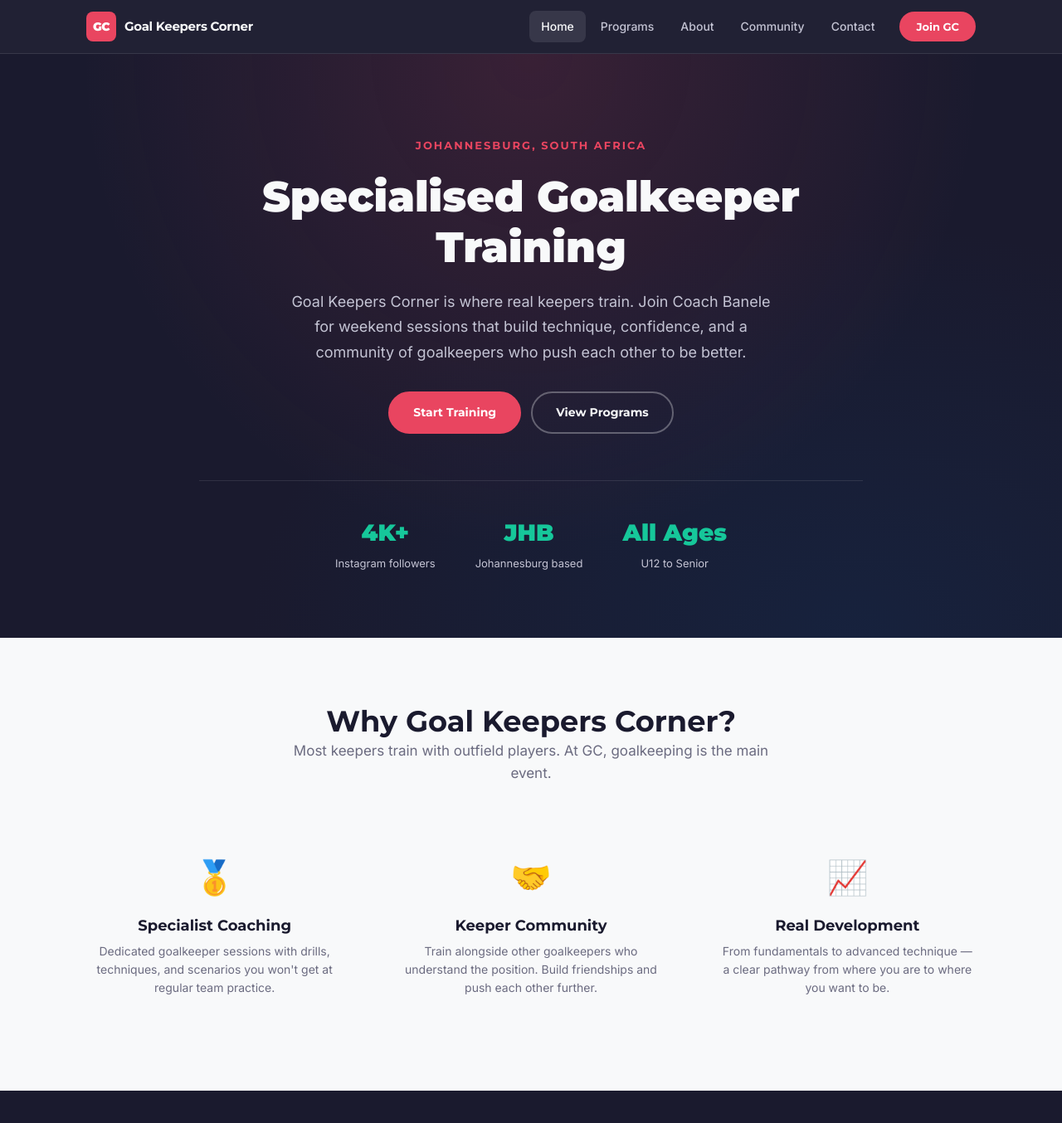
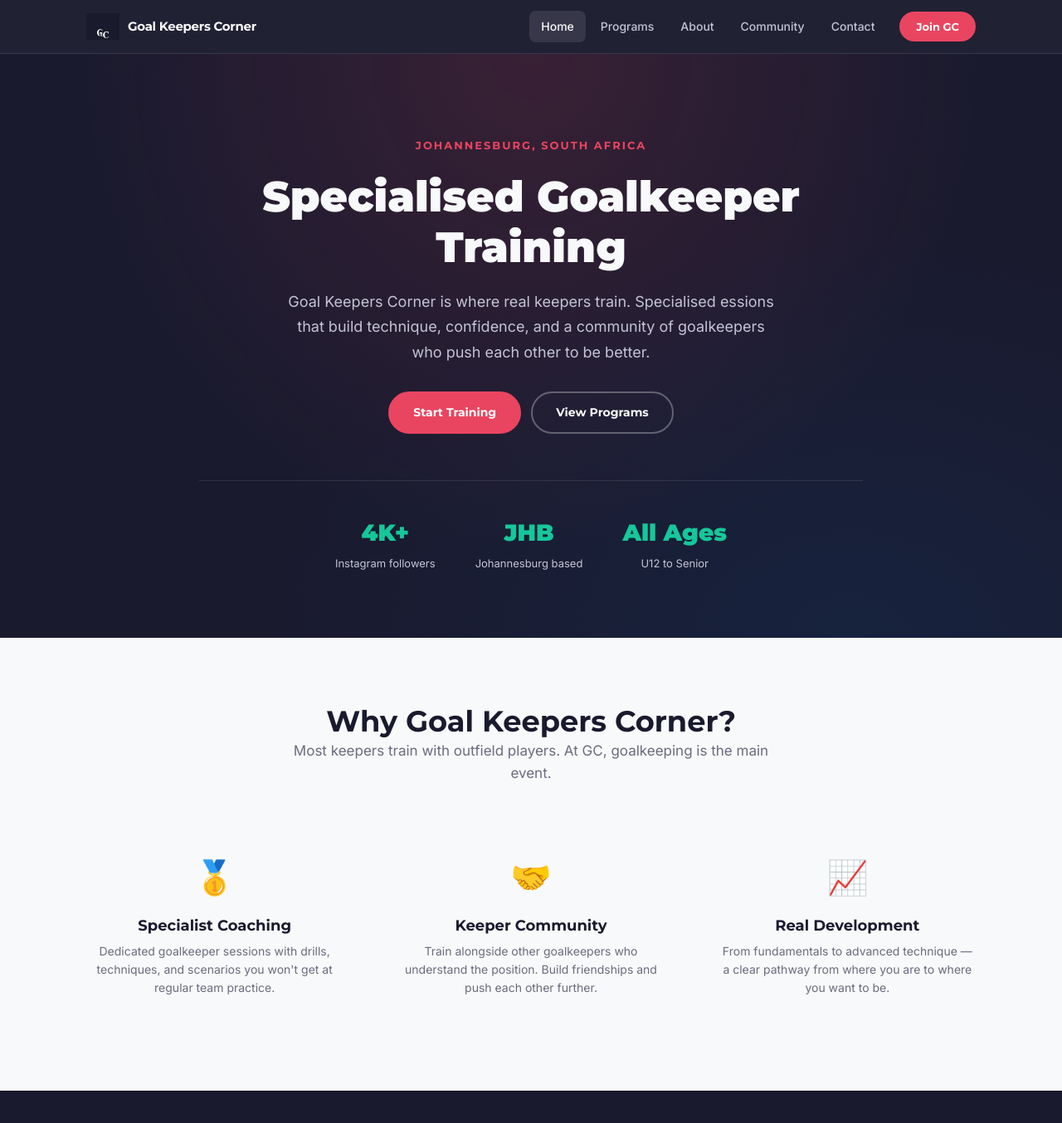
Before and after one commit to matomeladavid27-max/gkc-website, a Jekyll site: the page built from index.md, in a window 1280 px wide and 1400 px high. Shown: the top 1354 px of the window at 83% size. Built offline with Jekyll 4.4.1, drawn with Linux system fonts in a browser that asks for light colours.

Commit message:
Getting it working

```diff
--- a/_config.yml
+++ b/_config.yml
@@ -1,6 +1,6 @@
 title: Goal Keepers Corner
 description: Cultivating Talent into Goalkeeping Excellence — Specialised goalkeeper training in Johannesburg, South Africa.
-baseurl: ""
+baseurl: "/gc-website"
 url: "https://goalkeeperscorner.co.za"
 
 permalink: pretty
--- a/_includes/header.html
+++ b/_includes/header.html
@@ -1,7 +1,7 @@
 <header class="site-header">
   <nav class="nav-container">
     <a class="nav-brand" href="{{ '/' | relative_url }}">
-      <span class="brand-icon">GC</span>
+      <img class="brand-icon" src="{{ '/assets/images/gc-logo.png' | relative_url }}" alt="GC logo" />
       <span class="brand-text">Goal Keepers Corner</span>
     </a>
 
--- a/assets/css/main.css
+++ b/assets/css/main.css
@@ -113,18 +113,11 @@ h3 { font-size: clamp(1.2rem, 2.5vw, 1.5rem); }
 }
 
 .brand-icon {
-  display: inline-flex;
-  align-items: center;
-  justify-content: center;
-  width: 36px;
-  height: 36px;
-  background: var(--accent);
-  color: #fff;
-  font-family: 'Montserrat', sans-serif;
-  font-weight: 900;
-  font-size: 14px;
-  border-radius: var(--radius);
-  letter-spacing: -0.5px;
+  width: 40px;
+  height: 32px;
+  object-fit: cover;
+  object-position: 50% 0%;
+  mix-blend-mode: screen;
 }
 
 .brand-text {
--- a/index.md
+++ b/index.md
@@ -9,7 +9,7 @@ last_synced: 2026-04-04
   <div class="hero-container">
     <p class="hero-label">Johannesburg, South Africa</p>
     <h1>Specialised Goalkeeper Training</h1>
-    <p class="hero-sub">Goal Keepers Corner is where real keepers train. Join Coach Banele for weekend sessions that build technique, confidence, and a community of goalkeepers who push each other to be better.</p>
+    <p class="hero-sub">Goal Keepers Corner is where real keepers train. Specialised essions that build technique, confidence, and a community of goalkeepers who push each other to be better.</p>
     <div class="hero-buttons">
       <a href="/contact/" class="btn btn-primary">Start Training</a>
       <a href="/programs/" class="btn btn-secondary">View Programs</a>
```
Also changed, not shown: .claude/settings.local.json (added), .github/workflows/deploy.yml, assets/images/gc-logo.png (renamed from assets/images/GC logo.png).
